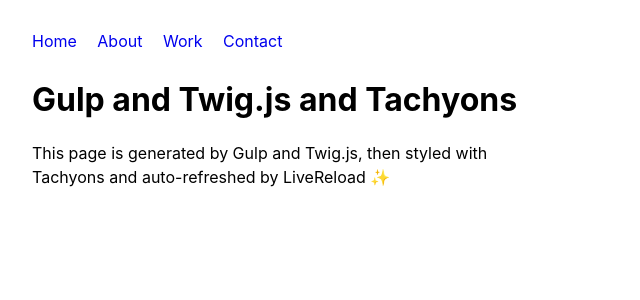
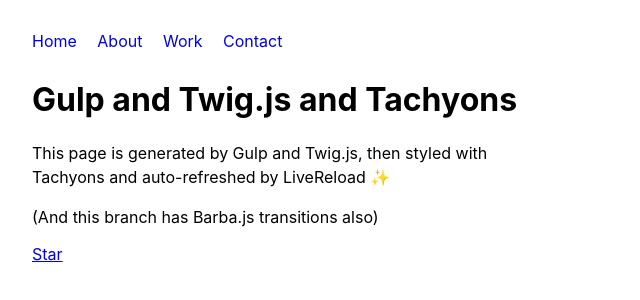
Before and after one commit to markhougaard/gulptwigtachyons, a website: page src/index.twig in a window 1280 px wide. Shown: the whole page, without its empty margins (0-640 px from the left). Drawn offline with nearby package versions, Linux system fonts and the light colour scheme; files that its build step writes are made by us from their sources.

Commit message:
Github link and Barba shoutout

```diff
--- a/src/index.twig
+++ b/src/index.twig
@@ -7,6 +7,10 @@
     <p class="measure lh-copy">
         This page is generated by Gulp and Twig.js, then styled with Tachyons and auto-refreshed by LiveReload ✨
     </p>
+    <p class="measure lh-copy">
+        (And this branch has Barba.js transitions also)</p>
+    <!-- Place this tag where you want the button to render. -->
+    <a class="github-button" href="https://github.com/j-greig/gulptwigtachyons" data-show-count="true" aria-label="Star j-greig/gulptwigtachyons on GitHub">Star</a>
     <ul>
       {# This data is piped in via gulpfile.js #}
         {% for value in benefits %}
--- a/src/layout.twig
+++ b/src/layout.twig
@@ -32,5 +32,8 @@
 </div>
 </div>
 
+<!-- Place this tag in your head or just before your close body tag. -->
+<script async defer src="https://buttons.github.io/buttons.js"></script>
+
 </body>
 </html>
```
